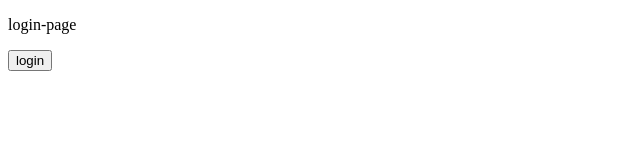
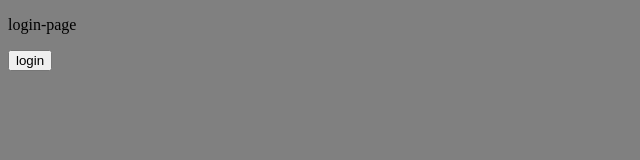
Before and after one commit to dshrops1/helio-teams, an Electron app: page index.html in a window 800 px wide. Shown: the whole page, without its empty margins (0-640 px from the left). Drawn offline with Linux system fonts and the light colour scheme.

Commit message:
refactor

```diff
--- /dev/null
+++ b/components/login.js
@@ -0,0 +1,15 @@
+let comps = require("../componetBuilder");
+
+
+
+
+let myCompoent2 = new comps.Builder(`
+
+    <!--now generate these in javascript kind of like a component render in react -->
+    <p>login-page</p>
+    <button id="login-button">login</button>
+
+
+  `, "login")
+
+  module.exports.login = myCompoent2;
--- /dev/null
+++ b/components/main-webserver.js
@@ -0,0 +1,14 @@
+let comps = require("../componetBuilder");
+
+let testComp = new comps.Builder(`
+    <p>testing</p>
+  `)
+
+let webServer = new comps.Builder(`
+    <p>main-chat-server</p>
+    ${testComp.build()}
+    <button id="logout-button">logout</button>
+` , 'main-chat-server');
+
+;
+module.exports.webServer = webServer;
--- a/index.css
+++ b/index.css
@@ -2,3 +2,6 @@
 for module based css maybe do something like .class > * or however
 maybe have a comment above each section for each module ..will decide later
 */
+body{
+  background-color: gray;
+}
--- a/index.html
+++ b/index.html
@@ -3,7 +3,7 @@
   <head>
     <meta charset="utf-8">
     <title>Helio Collab</title>
-
+    <link rel="stylesheet" href="./index.css"/>
   </head>
   <body>
     <!--
--- a/index.js
+++ b/index.js
@@ -1,36 +1,20 @@
 let comps = require("./componetBuilder");
+let login = require("./components/login.js").login
+let webServer = require("./components/main-webserver.js").webServer
+
+
+/*
+* Build out your compoents with componetBuilder
+* bring them into an index.js to modify them and update so all other logic is done here
+*/
 
 
 
 
-let myCompoent2 = new comps.Builder(`
-  <div id="login-page">
-    <!--now generate these in javascript kind of like a component render in react -->
-    <p>login-page</p>
-    <button id="login-button">login</button>
-  </div>
-
-  `, "login")
-
-  let testComp = new comps.Builder(`
-      <p>testing</p>
-    `)
+  login.build(true);
+  webServer.build(true,true)
 
 
-  let loginComp = new comps.Builder(`
-      <p>main-chat-server</p>
-      <button id="logout-button">logout</button>
-      ${testComp.build()}
-  ` , 'main-chat-server');
-
-
-
-
-  myCompoent2.build(true);
-  //maybe have a second arg to make it hidden to start
-  loginComp.build(true,true)
-
-
-  myCompoent2.addHandler(true, "login-button", "click",function(){myCompoent2.hide(); loginComp.show() });
-
-  loginComp.addHandler(true, "logout-button","click", function(){myCompoent2.show(); loginComp.hide();})
+  //this could be tedious not being able to add eventListeners until after its added to document
+  login.addHandler(true, "login-button", "click",function(){login.hide(); webServer.show() });
+  webServer.addHandler(true, "logout-button","click", function(){login.show(); webServer.hide();})
```
Also changed, not shown: componetBuilder.js (+4 -22 lines).
